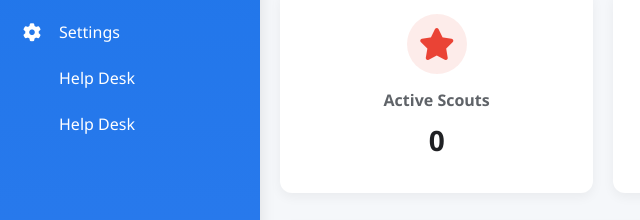
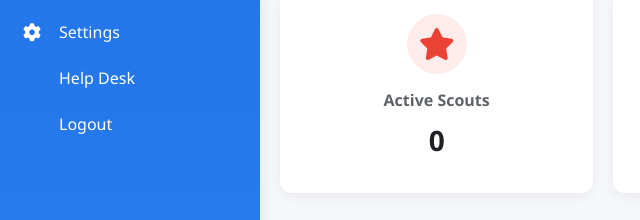
Before and after one commit to Thabzin25/players_flask_app, a website: page admin.html in a window 1280 px wide. Shown: the part 355-575 px from the top of the page, 0-640 px from the left. Drawn offline with nearby package versions, Linux system fonts and the light colour scheme; no server answers; some icons are missing.

Commit message:
Update admin.html

```diff
--- a/admin.html
+++ b/admin.html
@@ -801,7 +801,7 @@
                  <!-- Logout -->
                 <li class="menu-item" title="Settings">
                     <i class="fas fa-door"></i>
-                    <a href="index.html" class="menu-text">Help Desk</a>
+                    <a href="index.html" class="menu-text">Logout</a>
                 </li>
 
             </ul>
```
